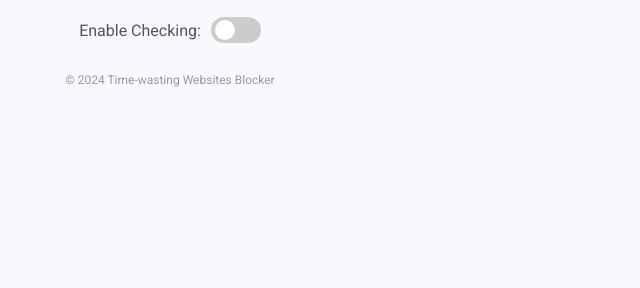
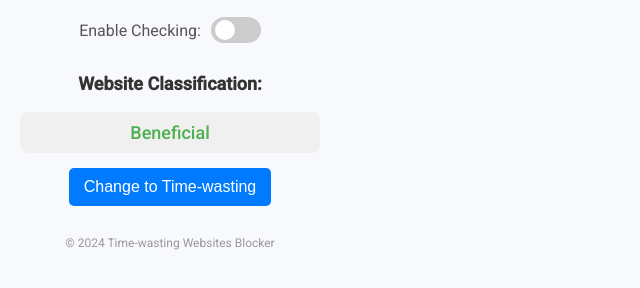
Before and after one commit to JakubZakowicz/time-wasting-website-blocker, a website built with webpack: page public/popup/popup.html in a window 1280 px wide. Shown: the part 60-348 px from the top of the page, without its empty margins (0-640 px from the left). Built offline with nearby package versions, Linux system fonts and the light colour scheme; some packages are replaced by stand-ins of ours; no server answers.

Commit message:
#2 - add manual classification view

```diff
--- a/public/popup/popup.css
+++ b/public/popup/popup.css
@@ -76,3 +76,46 @@ footer {
   font-size: 12px;
   color: #999;
 }
+
+.status-container {
+  margin-top: 30px;
+}
+
+.status-container h2 {
+  font-size: 18px;
+  color: #333;
+  margin-bottom: 10px;
+}
+
+/* Status result display */
+.status-result {
+  background-color: #f0f0f0;
+  color: #4caf50;
+  padding: 10px;
+  font-size: 18px;
+  border-radius: 8px;
+  margin-bottom: 15px;
+  font-weight: 500;
+  transition: background-color 0.3s, color 0.3s;
+}
+
+.status-result.time-wasting {
+  background-color: #fce4e4;
+  color: #f44336;
+}
+
+/* Button for changing classification */
+button#classificationToggle {
+  background-color: #007bff;
+  color: white;
+  border: none;
+  border-radius: 5px;
+  padding: 10px 15px;
+  font-size: 16px;
+  cursor: pointer;
+  transition: background-color 0.3s ease;
+}
+
+button#classificationToggle:hover {
+  background-color: #0056b3;
+}
--- a/public/popup/popup.html
+++ b/public/popup/popup.html
@@ -21,6 +21,14 @@
       </label>
     </div>
 
+    <div class="status-container">
+      <h2>Website Classification:</h2>
+      <p class="status-result" id="statusResult">
+        Beneficial
+      </p>
+      <button id="classificationToggle">Change to Time-wasting</button>
+    </div>
+
     <footer>© 2024 Time-wasting Websites Blocker</footer>
 
     <script type="text/javascript" src="../popup.js"></script>
```
